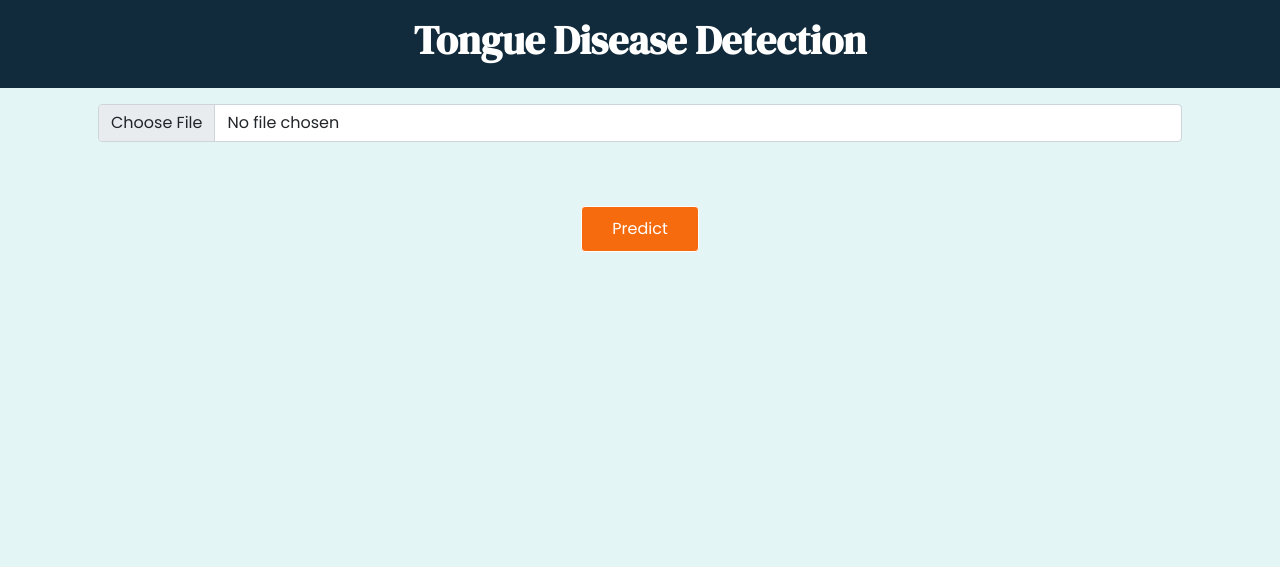
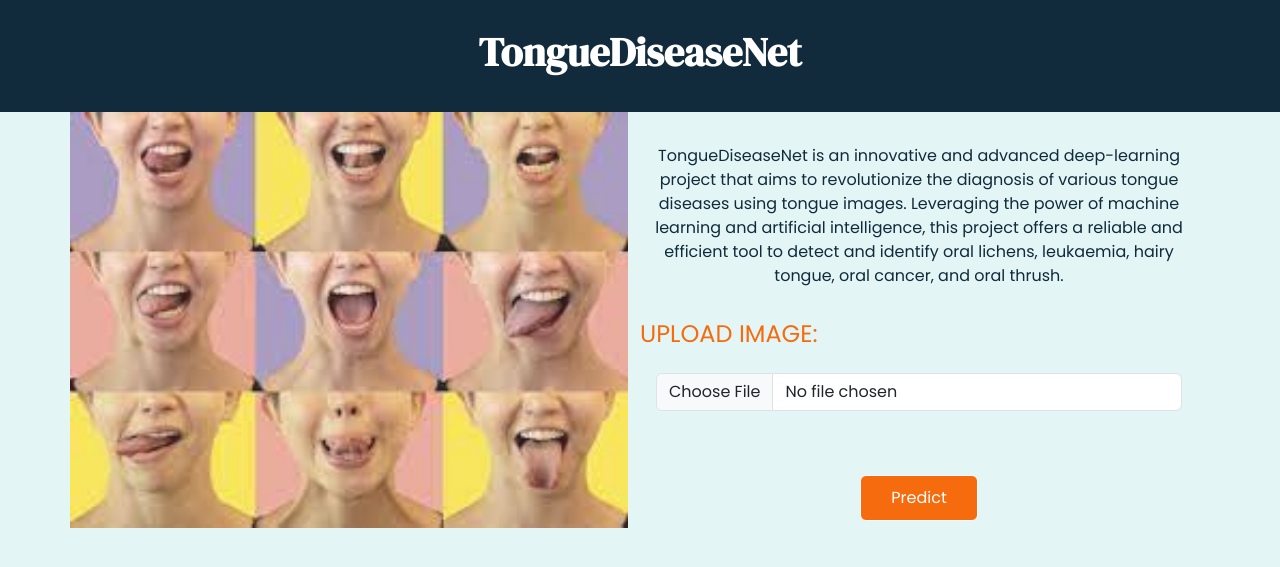
Before and after one commit to shivangis22/tonguedetection, a Flask app: page / in a window 1280 px wide. Shown: the top 567 px of the page. Run offline with Flask 3, Linux system fonts and the light colour scheme.

Commit message:
Updated Frontend

```diff
--- a/app.py
+++ b/app.py
@@ -31,6 +31,7 @@ with open(r".\saved_model\details.json", 'r') as source_file:
     CONDITION_DATA = json.load(source_file)
     if 'disease_condition' in CONDITION_DATA:
      disease_con= CONDITION_DATA['disease_condition']
+
 
 @app.route('/', methods=['GET'])
 def hello_word():
--- a/saved_model/details.json
+++ b/saved_model/details.json
@@ -103,12 +103,8 @@
         {
             "predicted_class": "oralcancerdataset",
             "condition": "Oral Cancer",
-            "description": ["Oral cancer affects your lips and the first parts of your tongue, mouth roof and floor. It also affects your oropharynx — the last part of your tongue and roof of your mouth, your tonsils and the sides and back of your throat.",
+            "description": "Oral cancer affects your lips and the first parts of your tongue, mouth roof and floor. It also affects your oropharynx — the last part of your tongue and roof of your mouth, your tonsils and the sides and back of your throat.TI-The tumor in your mouth measures 2 centimeters or less. T2-The tumor is 2 centimeters or smaller but is not larger than 4 centimeters.T3-The tumor is larger than 4 centimeters.",
 
-                "TI: The tumor in your mouth measures 2 centimeters or less.",
-                "T2: The tumor is 2 centimeters or smaller but isn’t larger than 4 centimeters.",
-                "T3: The tumor is larger than 4 centimeters."
-            ],
             "causes": [
                 "Smoke cigarettes, cigars or pipes.",
                 "Use smokeless tobacco products such as chewing tobacco, dip, snuff or water pipes (hookah or shisha).",
--- a/templates/index.html
+++ b/templates/index.html
@@ -4,6 +4,7 @@
 <head>
     <title>Tongue Disease Detection</title>
     <link href="https://cdn.jsdelivr.net/npm/bootstrap@5.0.0-beta2/dist/css/bootstrap.min.css" rel="stylesheet" integrity="sha384-BmbxuPwQa2lc/FVzBcNJ7UAyJxM6wuqIj61tLrc4wSX0szH/Ev+nYRRuWlolflfl" crossorigin="anonymous">
+    <link href="https://cdn.jsdelivr.net/npm/bootstrap@5.3.1/dist/css/bootstrap.min.css" rel="stylesheet" integrity="sha384-4bw+/aepP/YC94hEpVNVgiZdgIC5+VKNBQNGCHeKRQN+PtmoHDEXuppvnDJzQIu9" crossorigin="anonymous">
     <link rel="preconnect" href="https://fonts.googleapis.com">
     <link rel="preconnect" href="https://fonts.gstatic.com" crossorigin>
     <link href="https://fonts.googleapis.com/css2?family=DM+Serif+Display&family=M+PLUS+Rounded+1c:wght@300;400&family=Poppins:ital,wght@0,100;0,200;0,400;0,700;1,100&display=swap" rel="stylesheet">
@@ -16,13 +17,20 @@
 
         .headingText {
             background-color: #112B3C;
-            padding: 1em 5em;
+            padding: 0.5em 5em;
             font-family: 'DM Serif Display', serif;
         }
 
         h1 {
             color: #ffffff;
             font-weight: bold;
+        }
+
+        .container-2 {
+            background-image: url('../img.jpg');
+            border: 0.25rem solid black;
+            background-size: cover;
+            color: pink;
         }
 
         .submitButton {
@@ -32,19 +40,48 @@
             padding: 10px 30px;
         }
 
+        .des {
+            margin: 2em 0;
+            color: #112B3C;
+            justify-content: center;
+        }
+
         h3 {
             font-weight: bold;
+        }
+
+        h4 {
+            color: #F66B0E;
         }
     </style>
 
 </head>
 
 <body>
-    <div class="headingText">
-        <h1 class="text-center">Tongue Disease Detection</h1>
+    <div class="headingText text-center">
+        <h1 class="headingText">TongueDiseaseNet</h1>
+
     </div>
 
-    <div class="container dataContent">
+
+
+    <div class="container dataContent ">
+
+        <div class="row">
+            <!-- <div class="col" style="height: 100px; width: 100px ;">
+                <img src="https://www.google.com/imgres?imgurl=https%3A%2F%2Fwww.zhdk.ch%2Ffile%2Flive%2F4c%2F4cff72d7c48d45da2d9eeaed59a8c5f501a6e358%2Flarge.jpg&tbnid=XrKIcpU4kxHR6M&vet=12ahUKEwj40amjvOqAAxXhxqACHby6AYMQMygPegQIARBv..i&imgrefurl=https%3A%2F%2Fwww.zhdk.ch%2Fen%2Fresearchproject%2Ftofi--tongue-fitness-570990&docid=UIdHaAAIUx5F-M&w=1280&h=958&q=tongue%20collage&ved=2ahUKEwj40amjvOqAAxXhxqACHby6AYMQMygPegQIARBv"
+                    alt="image" style="height: 100px; width: 100px ;">
+
+
+            </div> -->
+            <div class="col" style="padding:0;">
+                <img src="./image.jpg" alt="image" style="height: auto; width: 100% ; opacity:0.9;">
+            </div>
+            <div class="col">
+                <p class="text-center des">TongueDiseaseNet is an innovative and advanced deep-learning project that aims to revolutionize the diagnosis of various tongue diseases using tongue images. Leveraging the power of machine learning and artificial intelligence, this project
+                    offers a reliable and efficient tool to detect and identify oral lichens, leukaemia, hairy tongue, oral cancer, and oral thrush.</p>
+                <h4>UPLOAD IMAGE:</h4>
+
                 <form class="p-3 text-center" action="/" , method="post" enctype="multipart/form-data">
                     <input class="form-control" type="file" name="imagefile" id="file" onchange="loadFile(event)">
                     <p><img id="output" width="200" /></p><br/>
@@ -113,6 +150,11 @@
                         list_t.appendChild(li);
                     }
                 </script>
+
+
+            </div>
+
+        </div>
     </div>
 
 
```
Also changed, not shown: templates/image.jpg (added). Lines whose indentation alone changed are shown as unchanged.
